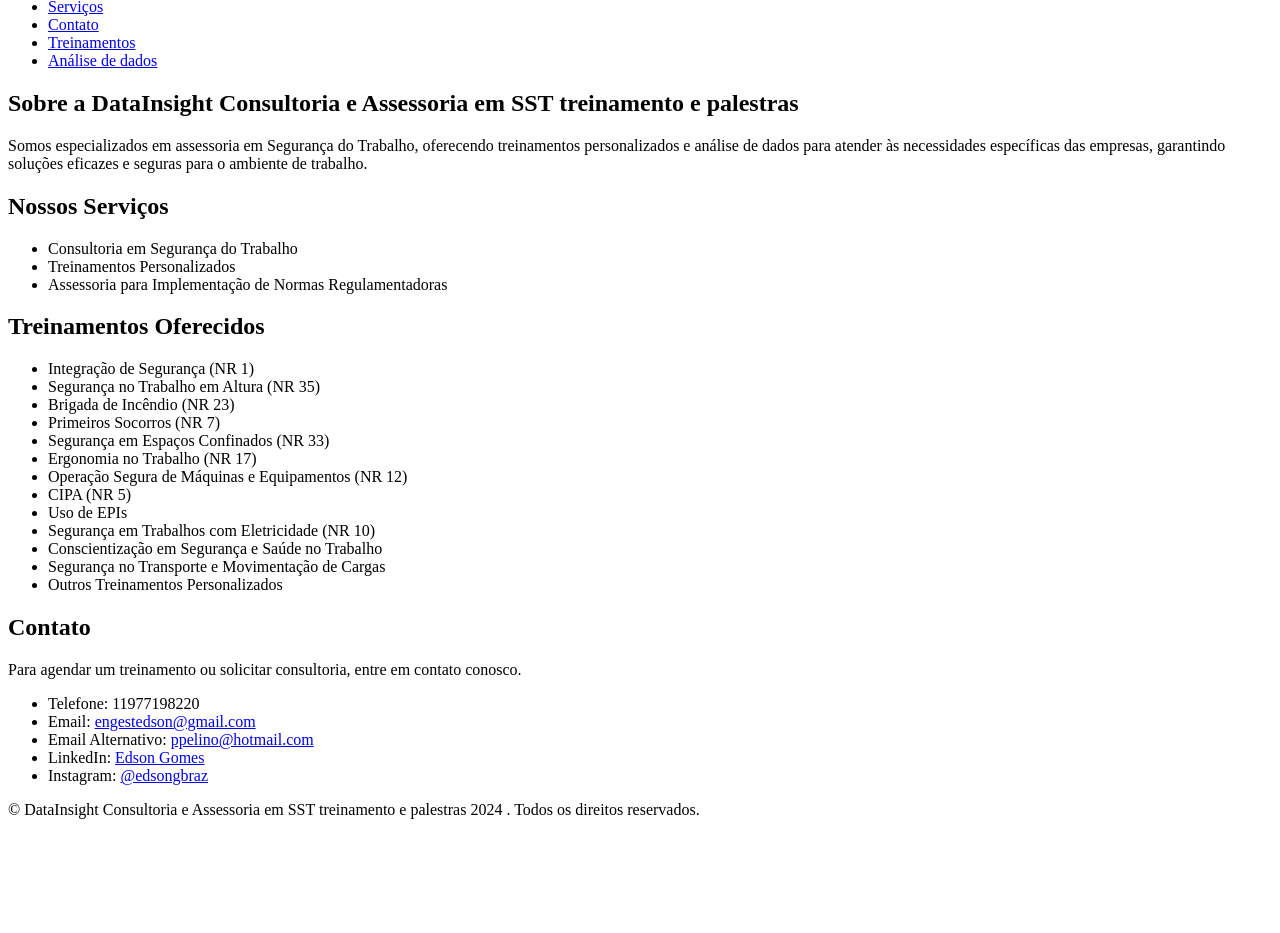
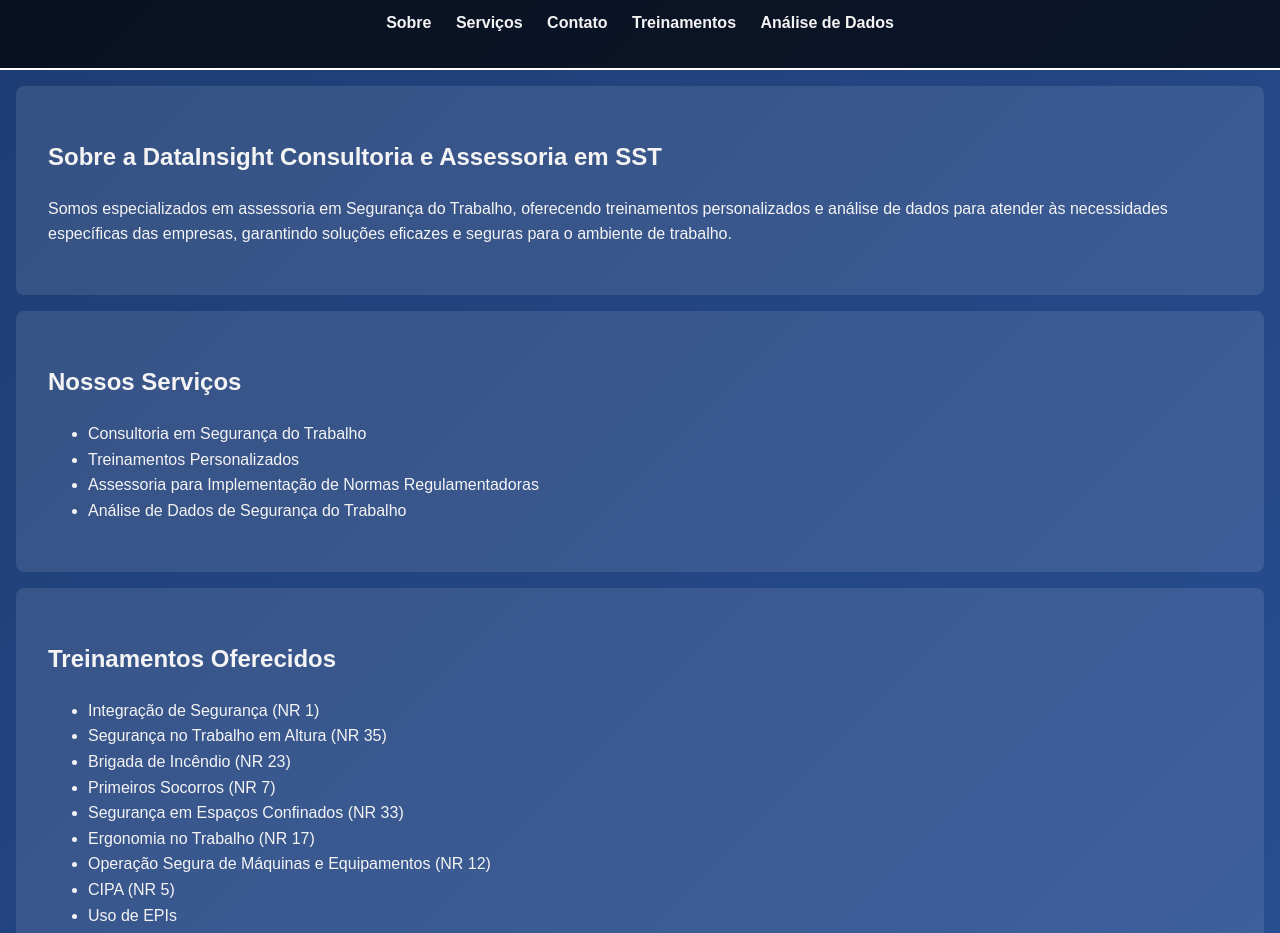
Before and after one commit to ppelino/DataInsight-Consultoria-e-Assessoria-em-SST-treinamento-e-palestras, a plain HTML site: page index.html in a window 1280 px wide. Shown: the part 100-1033 px from the top of the page. Before the commit the page ends 935 px from the top, so only its background shows below. Drawn offline with Linux system fonts and the light colour scheme.

Commit message:
Update index.html

```diff
--- a/index.html
+++ b/index.html
@@ -3,8 +3,8 @@
 <head>
     <meta charset="UTF-8">
     <meta name="viewport" content="width=device-width, initial-scale=1.0">
-    <title>DataInsight Consultoria e Assessoria em SST treinamento e palestras - Edson Gomes</title>
-    <link rel="stylesheet" href="SST2.jpg">
+    <title>DataInsight Consultoria e Assessoria em SST - Edson Gomes</title>
+    <link rel="stylesheet" href="style.css">
 </head>
 <body>
     <header>
@@ -15,15 +15,14 @@
                 <li><a href="#services">Serviços</a></li>
                 <li><a href="#contact">Contato</a></li>
                 <li><a href="#trainings">Treinamentos</a></li>
-                <li><a href="#trainings">Análise de dados</a></li>
+                <li><a href="#data-analysis">Análise de Dados</a></li>
             </ul>
         </nav>
     </header>
 
     <section id="about">
-        <h2>Sobre a DataInsight Consultoria e Assessoria em SST treinamento e palestras</h2>
-       <p>Somos especializados em assessoria em Segurança do Trabalho, oferecendo treinamentos personalizados e análise de dados para atender às necessidades específicas das empresas, garantindo soluções eficazes e seguras para o ambiente de trabalho.</p>
-
+        <h2>Sobre a DataInsight Consultoria e Assessoria em SST</h2>
+        <p>Somos especializados em assessoria em Segurança do Trabalho, oferecendo treinamentos personalizados e análise de dados para atender às necessidades específicas das empresas, garantindo soluções eficazes e seguras para o ambiente de trabalho.</p>
     </section>
 
     <section id="services">
@@ -32,6 +31,7 @@
             <li>Consultoria em Segurança do Trabalho</li>
             <li>Treinamentos Personalizados</li>
             <li>Assessoria para Implementação de Normas Regulamentadoras</li>
+            <li>Análise de Dados de Segurança do Trabalho</li>
             <!-- Adicione mais serviços conforme necessário -->
         </ul>
     </section>
@@ -68,7 +68,7 @@
     </section>
 
     <footer>
-        <p>&copy; DataInsight Consultoria e Assessoria em SST treinamento e palestras 2024 . Todos os direitos reservados.</p>
+        <p>&copy; DataInsight Consultoria e Assessoria em SST 2024. Todos os direitos reservados.</p>
     </footer>
 </body>
 </html>
```
